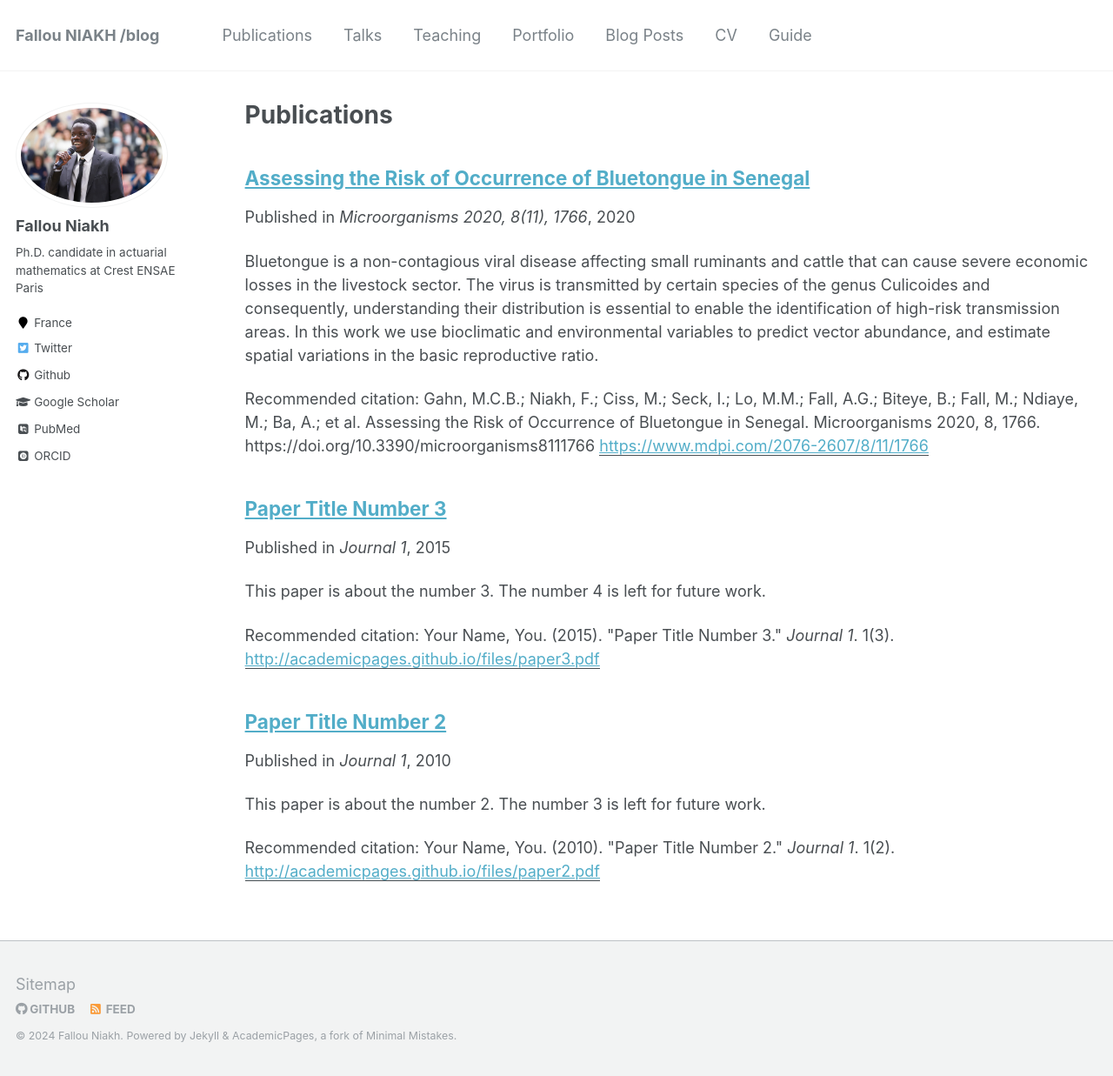
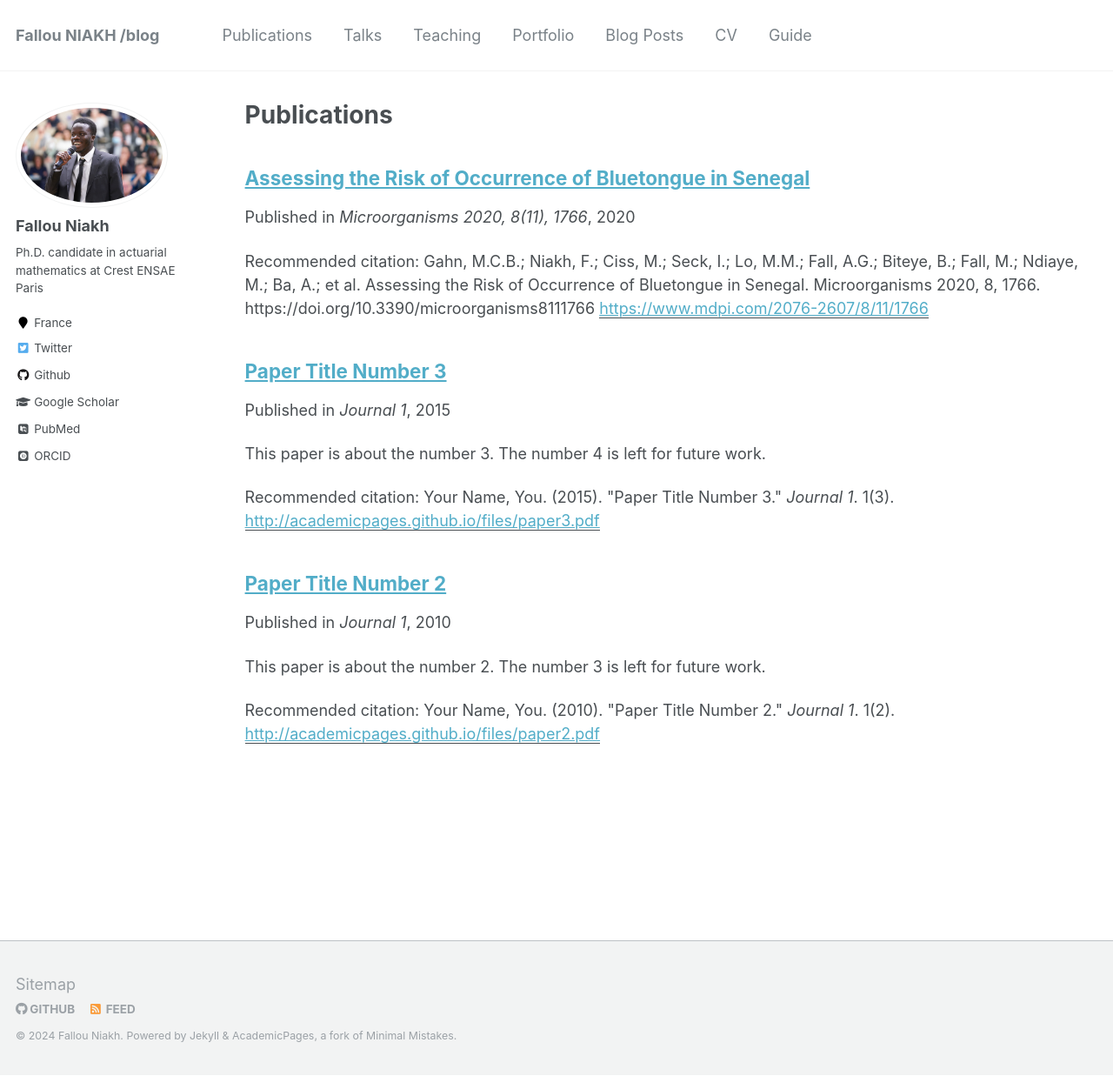
Before and after one commit to FNIAKH/fniakh.github.io, a Jekyll site: the page built from _pages/publications.md, in a window 1280 px wide and 1237 px high. Shown: the whole window at 87% size. Built offline with Jekyll 4.4.1, drawn with Linux system fonts in a browser that asks for light colours; some web fonts are replaced.

Commit message:
Update 2009-10-01-paper-title-number-1.md

```diff
--- a/_publications/2009-10-01-paper-title-number-1.md
+++ b/_publications/2009-10-01-paper-title-number-1.md
@@ -2,7 +2,7 @@
 title: "Assessing the Risk of Occurrence of Bluetongue in Senegal"
 collection: publications
 permalink: /publication/2009-10-01-paper-title-number-1
-excerpt: 'Bluetongue is a non-contagious viral disease affecting small ruminants and cattle that can cause severe economic losses in the livestock sector. The virus is transmitted by certain species of the genus Culicoides and consequently, understanding their distribution is essential to enable the identification of high-risk transmission areas. In this work we use bioclimatic and environmental variables to predict vector abundance, and estimate spatial variations in the basic reproductive ratio.'
+excerpt: ''
 date: 2020-11-11
 venue: 'Microorganisms 2020, 8(11), 1766'
 paperurl: 'https://www.mdpi.com/2076-2607/8/11/1766'
```
